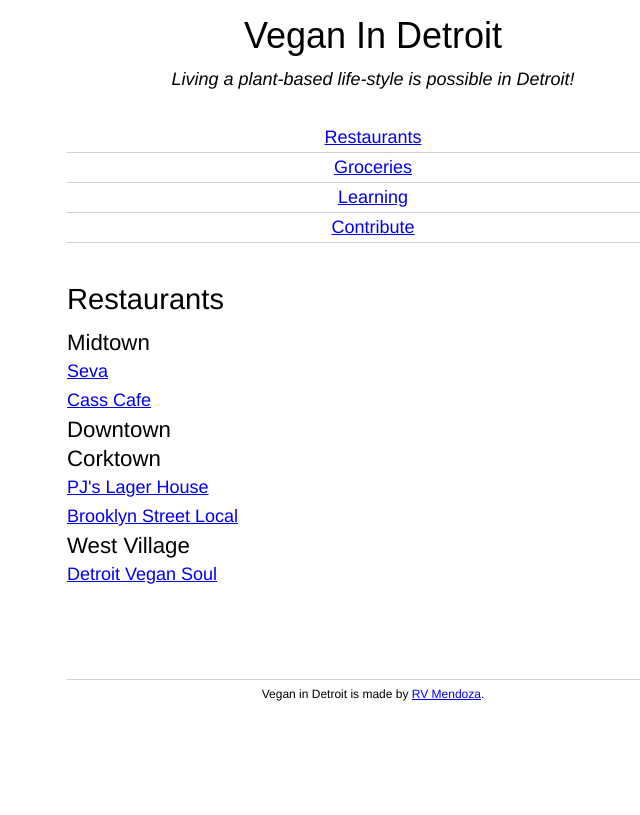
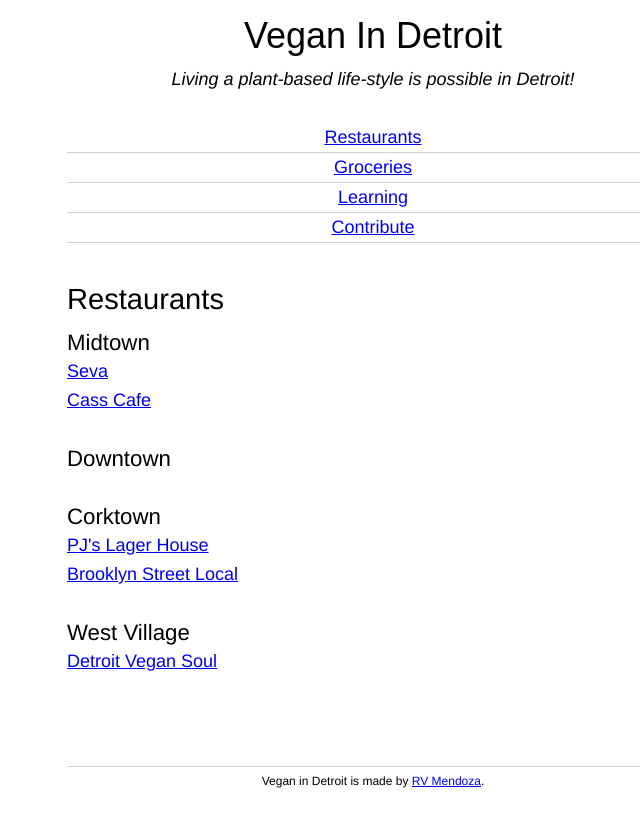
Before and after one commit to RVMendoza/rvmendoza.com, a Jekyll site: the page built from restaurants/index.html, in a window 1280 px wide. Shown: the part 128-943 px from the top of the page, without its empty margins (267-907 px from the left). Built offline with Jekyll 4.4.1, drawn with Linux system fonts in a browser that asks for light colours; some web fonts are replaced; Markdown is read by kramdown in place of the engine named in the settings; before the commit the page ends 900 px from its top, so only the background shows below that.

Commit message:
create place module

```diff
--- a/_sass/main.scss
+++ b/_sass/main.scss
@@ -13,6 +13,7 @@
 @import "partials/branding";
 @import "partials/footer";
 @import "partials/header";
+@import "partials/lists";
 
 /* -------------------------------------------------------------------------*/
 /* Layout */
--- a/_sass/partials/_typography.scss
+++ b/_sass/partials/_typography.scss
@@ -28,7 +28,7 @@ h2 {
 }
 
 h3 {
-		@include adjust-font-size-to(22.250px);
+	@include adjust-font-size-to(22.250px);
 
 }
 
--- a/css/main.css
+++ b/css/main.css
@@ -138,12 +138,6 @@ p {
   border-bottom: 1px solid #D0D0D0;
 }
 
-/* line 15, ../_sass/partials/_navigation.scss */
-.horizontalList li {
-  display: inline-block;
-  vertical-align: top;
-}
-
 /* line 1, ../_sass/partials/_branding.scss */
 .logo--header {
   margin: 1.5em auto;
@@ -175,9 +169,20 @@ p {
   text-align: center;
 }
 
+/* line 2, ../_sass/partials/_lists.scss */
+.horizontalList li {
+  display: inline-block;
+  vertical-align: top;
+}
+
+/* line 8, ../_sass/partials/_lists.scss */
+.place {
+  margin-bottom: 1.61111em;
+}
+
 /* -------------------------------------------------------------------------*/
 /* Layout */
-/* line 20, ../_sass/main.scss */
+/* line 21, ../_sass/main.scss */
 .container, body {
   *zoom: 1;
   max-width: 34em;
--- a/restaurants/index.html
+++ b/restaurants/index.html
@@ -3,6 +3,7 @@ layout: page
 title: Restaurants
 ---
 
+<div class="place">
     <h3>Midtown</h3>
     <ul class="posts">
     {% for post in site.posts %}
@@ -11,7 +12,9 @@ title: Restaurants
         {% endif %}
     {% endfor %}
     </ul>
+</div>
 
+<div class="place">
     <h3>Downtown</h3>
     <ul class="posts">
     {% for post in site.posts %}
@@ -20,7 +23,9 @@ title: Restaurants
         {% endif %}
     {% endfor %}
     </ul>
+</div>
 
+<div class="place">
     <h3>Corktown</h3>
     <ul class="posts">
     {% for post in site.posts %}
@@ -29,7 +34,9 @@ title: Restaurants
         {% endif %}
     {% endfor %}
     </ul>
+</div>
 
+<div class="place">
     <h3>West Village</h3>
     <ul class="posts">
     {% for post in site.posts %}
@@ -38,3 +45,4 @@ title: Restaurants
         {% endif %}
     {% endfor %}
     </ul>
+</div>
```
Also changed, not shown: _sass/partials/_lists.scss (added, +10 -0 lines), _sass/partials/_navigation.scss (+0 -8 lines), groceries/index.html (+8 -0 lines). Lines whose indentation alone changed are shown as unchanged.
